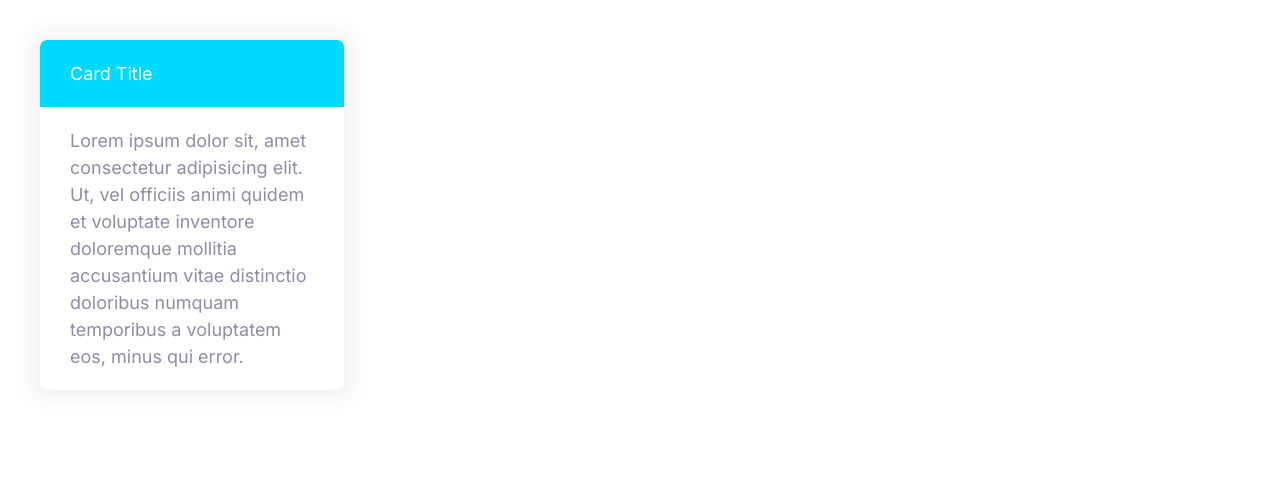
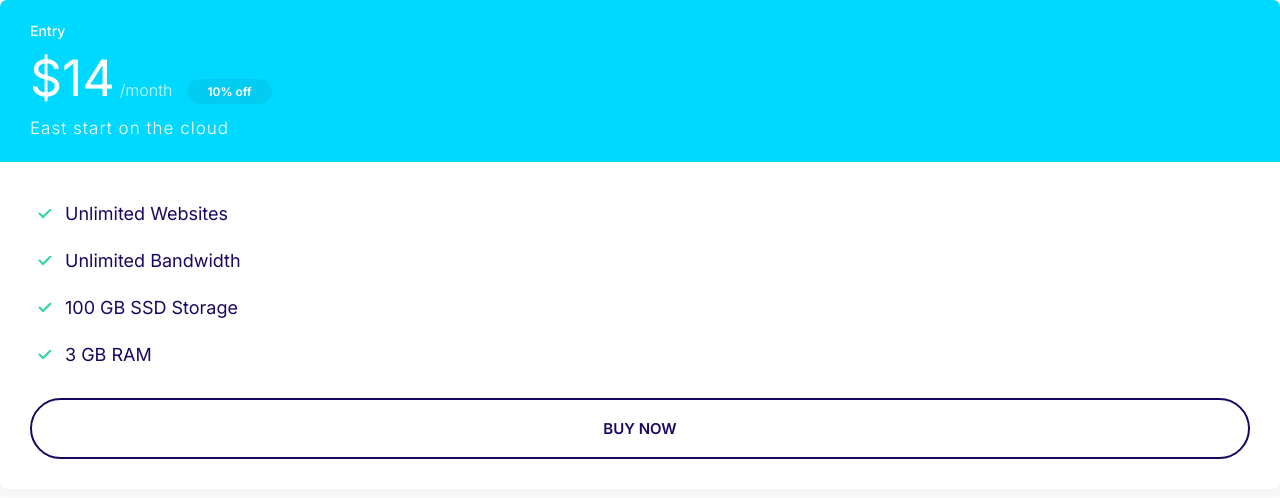
Before and after one commit to Hojiakbarxon/moshify, a plain HTML site: page index.html in a window 1280 px wide. Drawn offline with Linux system fonts and the light colour scheme.

Commit message:
Build a plan component.

```diff
--- a/css/style.css
+++ b/css/style.css
@@ -120,7 +120,7 @@
   }
 }
 
-/* Lists */
+/* badges */
 
 .list {
   list-style: none;
@@ -293,3 +293,52 @@
   background-color: var(--color-secondary);
   color: #fff;
 }
+
+.card--secondary .badge--secondary {
+  background-color: #02cdf1;
+}
+
+/* Plans */
+.plan__name {
+  color: #fff;
+  font-size: 2.4rem;
+  font-weight: 500;
+  margin: 0;
+}
+
+.plan__price {
+  font-size: 6rem;
+}
+
+.plan__billing-cycle {
+  font-size: 2.4rem;
+  font-weight: 300;
+  opacity: 0.8;
+  margin-right: 1rem;
+}
+
+.plan__description {
+  font-size: 2rem;
+  font-weight: 300;
+  display: block;
+  letter-spacing: 1px;
+}
+
+.plan .list__item {
+  margin-bottom: 2rem;
+}
+
+@media screen and (min-width: 1024px) {
+  .plan__name {
+    font-size: 1.4rem;
+  }
+  .plan__price {
+    font-size: 5rem;
+  }
+  .plan__billing-cycle {
+    font-size: 1.6rem;
+  }
+  .plan__description {
+    font-size: 1.7rem;
+  }
+}
--- a/index.html
+++ b/index.html
@@ -14,14 +14,23 @@
     <link rel="stylesheet" href="css/style.css" />
   </head>
   <body>
-    <div style="width: 30%; padding: 4rem;">
+    <div class="plan">
       <div class="card card--secondary">
-        <div class="card__header">Card Title</div>
+        <header class="card__header">
+          <h3 class="plan__name">Entry</h3>
+          <span class="plan__price">$14</span>
+          <span class="plan__billing-cycle">/month</span>
+          <span class="badge badge--secondary badge--small">10% off</span>
+          <span class="plan__description">East start on the cloud</span>
+        </header>
         <div class="card__body">
-          Lorem ipsum dolor sit, amet consectetur adipisicing elit. Ut, vel
-          officiis animi quidem et voluptate inventore doloremque mollitia
-          accusantium vitae distinctio doloribus numquam temporibus a voluptatem
-          eos, minus qui error.
+          <ul class="list list--tick">
+            <li class="list__item">Unlimited Websites</li>
+            <li class="list__item">Unlimited Bandwidth</li>
+            <li class="list__item">100 GB SSD Storage</li>
+            <li class="list__item">3 GB RAM</li>
+          </ul>
+          <button class="btn btn--outline btn--block">Buy now</button>
         </div>
       </div>
     </div>
```
Also changed, not shown: components/plans.html (added, +20 -0 lines).
